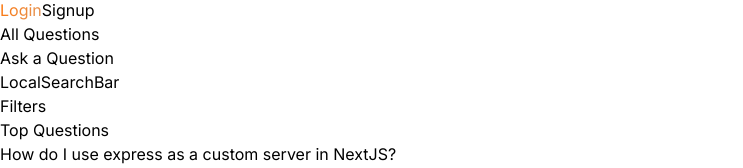
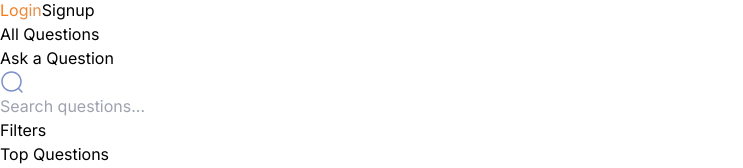
Before and after one commit to Md-Talim/ask-pro, a Next.js app: page / in a window 1280 px wide. Shown: the part 494-662 px from the top of the page, without its empty margins (0-743 px from the left). Built offline with nearby package versions, Linux system fonts and the light colour scheme; no server answers.

Commit message:
Build the LocalSearchbar component

```diff
--- a/app/(root)/(home)/page.tsx
+++ b/app/(root)/(home)/page.tsx
@@ -1,5 +1,6 @@
 import { Button } from "@/components/ui/button";
 import Link from "next/link";
+import LocalSearchbar from "@/components/shared/search/LocalSearchbar";
 
 const HomePage = () => {
   return (
@@ -15,7 +16,13 @@
       </div>
 
       <div className="mt-11 flex justify-between gap-5 max-sm:flex-col sm:items-center">
-        <div>LocalSearchBar</div>
+        <LocalSearchbar
+          route="/"
+          iconSrc="/assets/icons/search.svg"
+          iconPosition="left"
+          placeholder="Search questions..."
+          styles="flex-1"
+        />
 
         <div>Filters</div>
       </div>
--- /dev/null
+++ b/components/shared/search/LocalSearchbar.tsx
@@ -0,0 +1,59 @@
+"use client";
+
+import { Input } from "@/components/ui/input";
+import clsx from "clsx";
+import Image from "next/image";
+
+interface Props {
+  route: string;
+  placeholder: string;
+  iconSrc: string;
+  iconPosition: "left" | "right";
+  styles?: string;
+}
+
+const LocalSearchbar = ({
+  route,
+  placeholder,
+  iconSrc,
+  iconPosition,
+  styles,
+}: Props) => {
+  return (
+    <div
+      className={clsx(
+        "background-light800_darkgradient flex min-h-[56px] grow items-center gap-4 rounded-lg px-4",
+        styles
+      )}
+    >
+      {iconPosition === "left" && (
+        <Image
+          src={iconSrc}
+          height={24}
+          width={24}
+          alt="Search icon"
+          className="cursor-pointer"
+        />
+      )}
+
+      <Input
+        type="text"
+        placeholder={placeholder}
+        onChange={() => {}}
+        className="text-light400_light500 paragraph-regular no-focus placeholder background-light800_darkgradient border-none shadow-none outline-none"
+      />
+
+      {iconPosition === "right" && (
+        <Image
+          src={iconSrc}
+          height={24}
+          width={24}
+          alt="Search icon"
+          className="cursor-pointer"
+        />
+      )}
+    </div>
+  );
+};
+
+export default LocalSearchbar;
```
